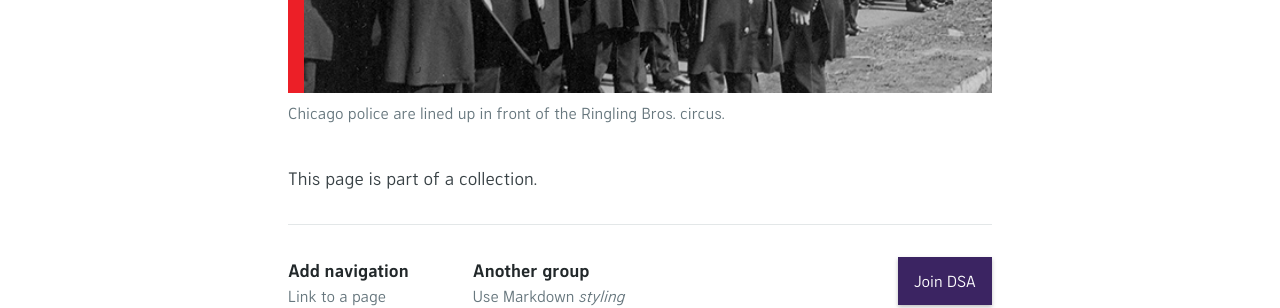
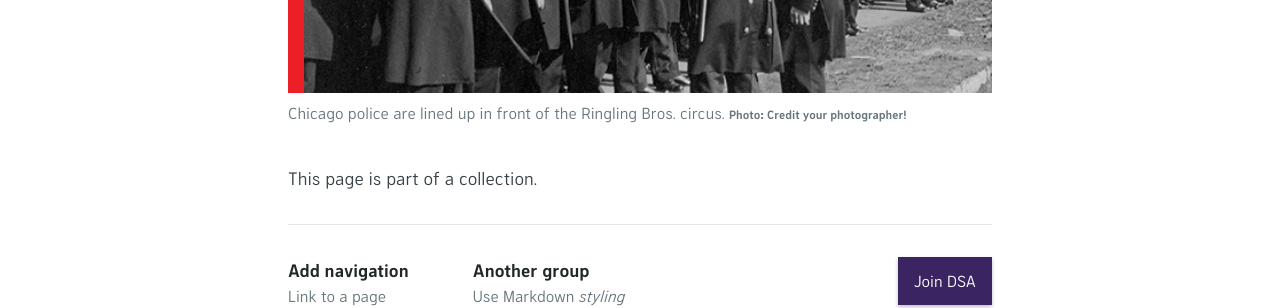
Before and after one commit to ChicagoDSA/haymarket, a Jekyll site: the page built from _tiles/defund-cpd.md, in a window 1280 px wide. Shown: the part 508-816 px from the top of the page. Built offline with Jekyll 4.4.1, drawn with Linux system fonts in a browser that asks for light colours; nearby versions of some CDN libraries; some web fonts are replaced; library files that are not in the unit come from our copies.

Commit message:
added image credit support

```diff
--- a/_layouts/default.html
+++ b/_layouts/default.html
@@ -10,7 +10,14 @@
 		{% if page.image != site.defaults[0].values.image %}
 			<div id="headline-image-container">
 				<div id="headline-image" class="cover-background" style="background-image: url('{{ page.image | relative_url }}');" role="text" aria-labelledby="headline-caption"></div>
-				<div id="headline-caption">{{ page.image-description | markdownify }}</div>
+				<div class="image-caption">
+					<p>
+						{{ page.image-description | markdownify | remove: "<p>" | remove: "</p>" }}
+						{% if page.image-credit %}
+							<span class="image-credit">Photo: {{ page.image-credit }}</span>
+						{% endif %}
+					</p>
+				</div>
 			</div>
 		{% endif %}
 
--- a/_sass/jekyll-theme-haymarket.scss
+++ b/_sass/jekyll-theme-haymarket.scss
@@ -352,6 +352,25 @@ p {
 	background-position: 50% 50%;
 }
 
+.image-caption {
+	font-size: 1rem;
+	color: $blockquote-text-color;
+
+	p {
+		margin: 0;
+		padding: .5rem 0;
+
+		@include small {
+			padding: .5rem 1rem;
+		}
+	}
+}
+
+.image-credit {
+	font-size: .75rem;
+	font-weight: bold;
+}
+
 #headline-image-container {
 	margin: 0 auto;
 
@@ -360,22 +379,8 @@ p {
 		border-left: 1rem solid $dsa-red;
 	}
 
-	#headline-caption {
-		font-size: 1rem;
-		color: $blockquote-text-color;
-
-		p {
-			margin: 0;
-			padding: .5rem 0;
-		}
-	}
-
 	@include small {
 		width: 100%;
-
-		#headline-caption p {
-			padding: .5rem 1rem;
-		}
 	}
 }
 
--- a/_tiles/defund-cpd.md
+++ b/_tiles/defund-cpd.md
@@ -3,6 +3,7 @@ order: 1
 title: Defund CPD
 image: assets/images/theme-police.png
 image-description: Chicago police are lined up in front of the Ringling Bros. circus.
+image-credit: Credit your photographer!
 ---
 
 This page is part of a collection.
```
